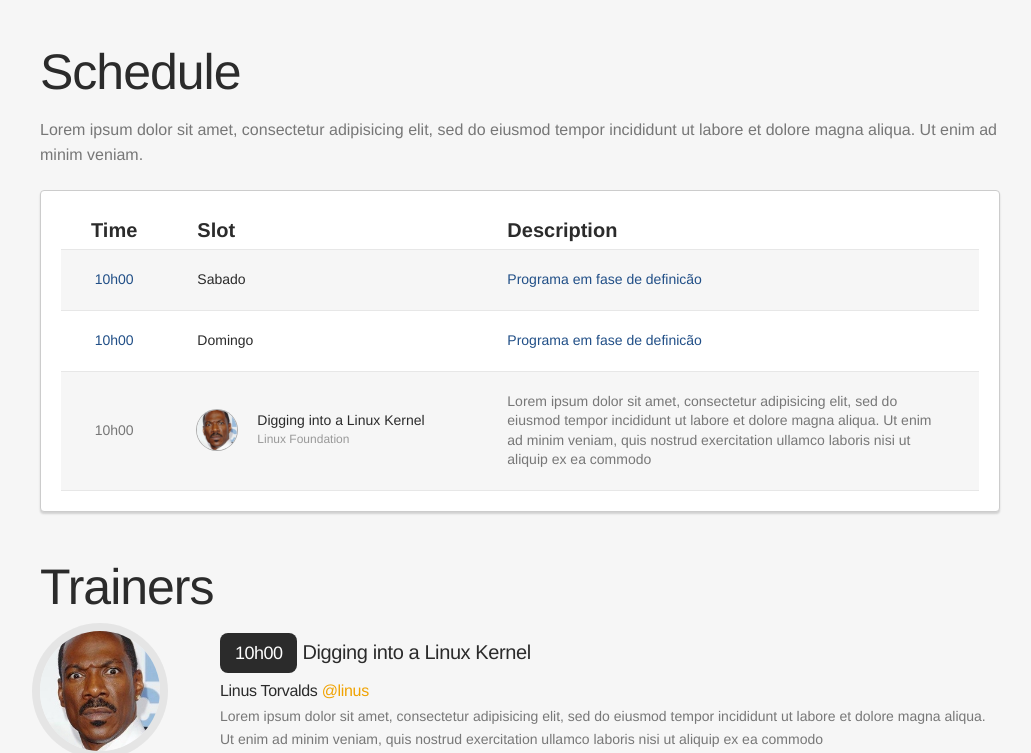
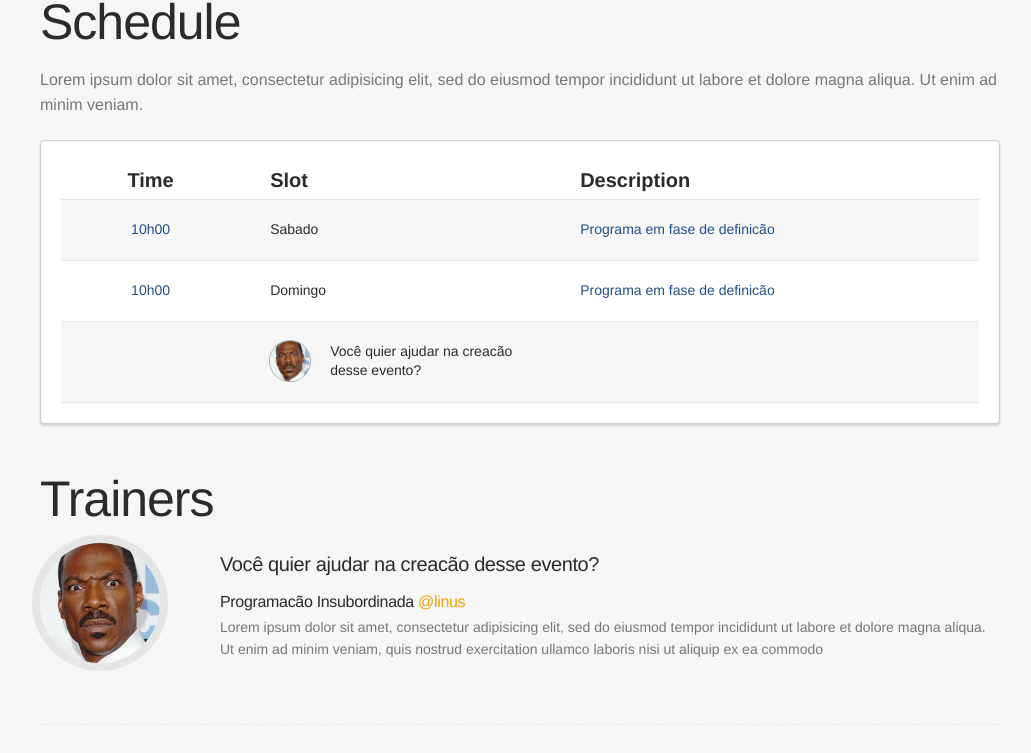
Before and after one commit to programacao-insubordinada/programacao-insubordinada.github.io, a plain HTML site: page index.html in a window 1280 px wide. Shown: the part 2047-2800 px from the top of the page, without its empty margins (120-1151 px from the left). Drawn offline with nearby package versions, Linux system fonts and the light colour scheme; some packages are replaced by stand-ins of ours.

Commit message:
Removing misleading informations

```diff
--- a/index.html
+++ b/index.html
@@ -67,14 +67,6 @@
     </h1>
     <h2 class="tagline">5-6 Abril, Venue em definicão, Recife</h2>
 
-
-      <div class="call-action-area">
-
-
-
-          <a href="http://eventick.com.br" class="call-action-link" title="Register now!">Register now!</a>
-
-      </div>
 
   </div>
 </header>
@@ -151,17 +143,17 @@ tempor incididunt ut labore et dolore magna aliqua. Ut enim ad minim veniam.</p>
 
 
           <tr>
-            <td class="schedule-time">10h00</td>
+            <td class="schedule-time"></td>
             <td class="schedule-slot">
 
               <span class="speaker-photo">
-                <img class="photo" src="themes/yellow-swan/img/speaker.jpg" alt="Linus Torvalds">
+                <img class="photo" src="themes/yellow-swan/img/speaker.jpg" alt="Programacão Insubordinada">
               </span>
 
-            Digging into a Linux Kernel
-              <span class="speakers-company">Linux Foundation</span>
+            Você quier ajudar na creacão desse evento?
+              <span class="speakers-company"></span>
             </td>
-            <td class="schedule-description">Lorem ipsum dolor sit amet, consectetur adipisicing elit, sed do eiusmod tempor incididunt ut labore et dolore magna aliqua. Ut enim ad minim veniam, quis nostrud exercitation ullamco laboris nisi ut aliquip ex ea commodo</td>
+            <td class="schedule-description"></td>
           </tr>
 
 
@@ -188,18 +180,16 @@ tempor incididunt ut labore et dolore magna aliqua. Ut enim ad minim veniam.</p>
     <li class="speakers-item" itemprop="performer" itemscope itemtype="http://schema.org/Person">
 
         <span class="speaker-photo">
-          <img class="photo" src="themes/yellow-swan/img/speaker.jpg" alt="Linus Torvalds" itemprop="image">
+          <img class="photo" src="themes/yellow-swan/img/speaker.jpg" alt="Programacão Insubordinada" itemprop="image">
         </span>
 
 
       <h3 class="speech-title">
 
-          <span class="speech-time">10h00</span>
-
-          <span> Digging into a Linux Kernel</span>
+          <span> Você quier ajudar na creacão desse evento?</span>
       </h3>
 
-      <h3 class="speakers-name">Linus Torvalds <a href="http://twitter.com/linus" title="@linus">@linus</a></h3>
+      <h3 class="speakers-name">Programacão Insubordinada <a href="http://twitter.com/linus" title="@linus">@linus</a></h3>
       <p class="speakers-bio">Lorem ipsum dolor sit amet, consectetur adipisicing elit, sed do eiusmod tempor incididunt ut labore et dolore magna aliqua. Ut enim ad minim veniam, quis nostrud exercitation ullamco laboris nisi ut aliquip ex ea commodo</p>
     </li>
 
```
